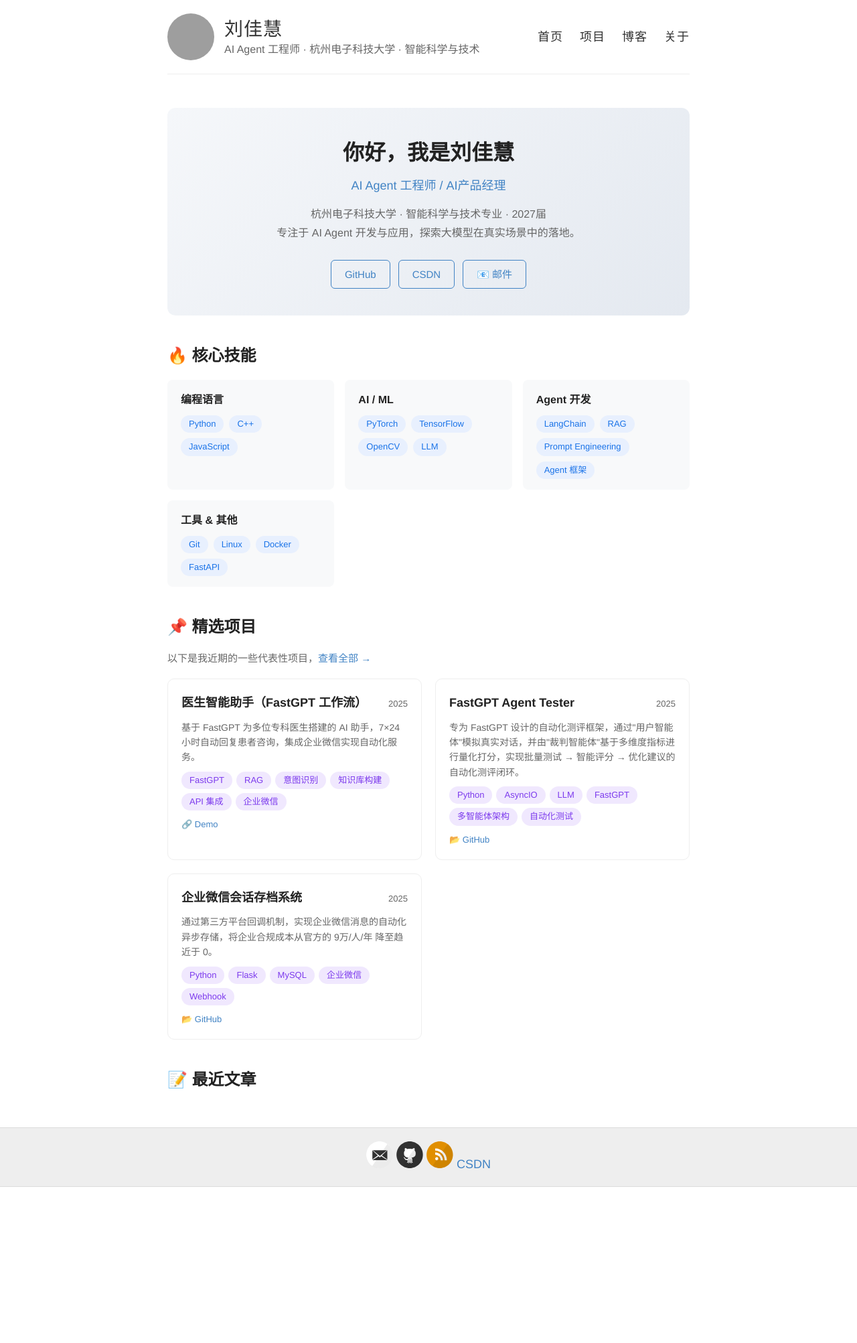
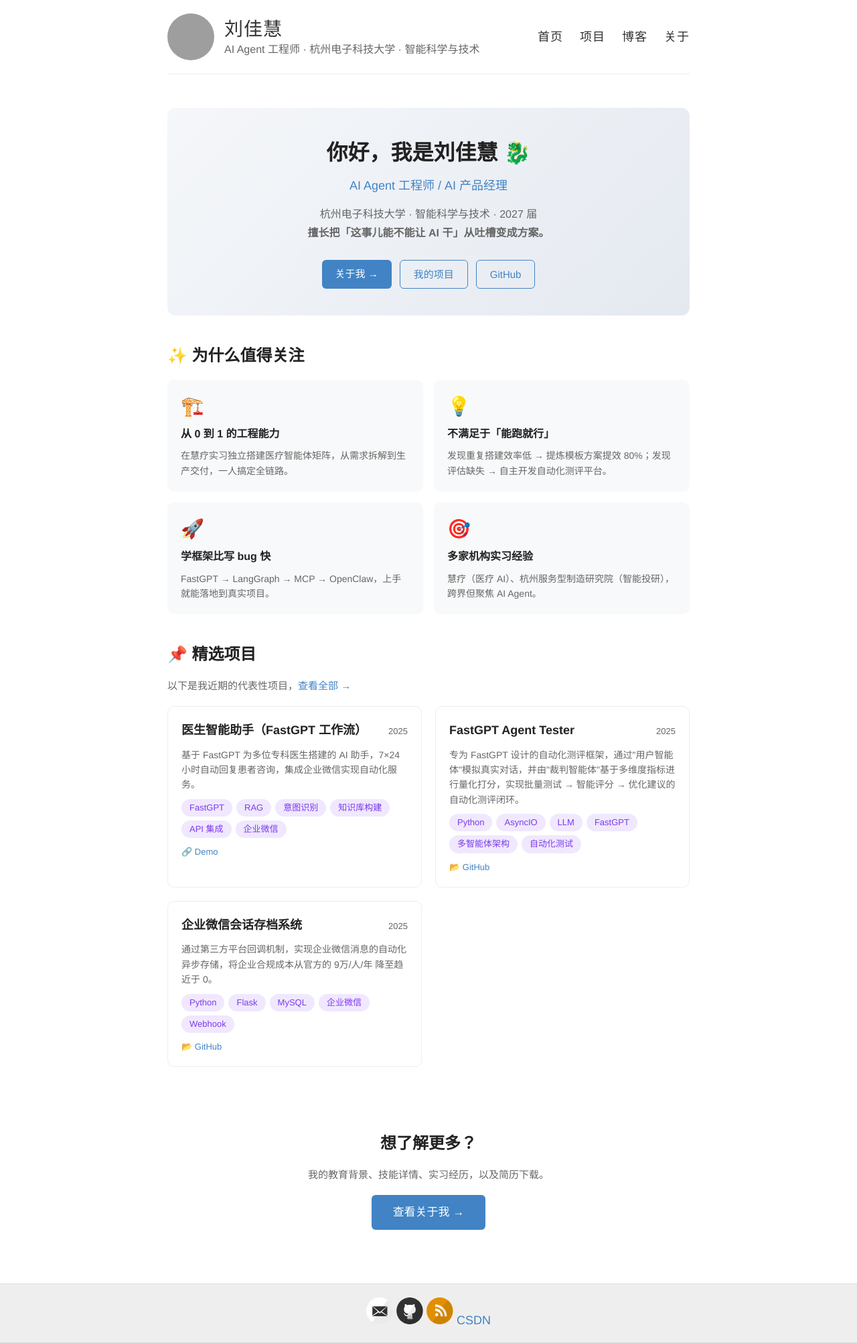
Before and after one commit to G-LJH/G-LJH.github.io, a Jekyll site: the page built from index.html, in a window 1280 px wide. Shown: the whole page at 67% size. Built offline with Jekyll 4.4.1, drawn with Linux system fonts in a browser that asks for light colours; before the commit the page ends 1772 px from its top, so only the background shows below that; grey boxes are pictures that could not be loaded.

Commit message:
修改主页

```diff
--- a/index.html
+++ b/index.html
@@ -5,64 +5,49 @@
 
 <div class="hero">
   <div class="hero-content">
-    <h1>你好，我是刘佳慧 </h1>
-    <p class="hero-subtitle">AI Agent 工程师 / AI产品经理</p>
+    <h1>你好，我是刘佳慧 🐉</h1>
+    <p class="hero-subtitle">AI Agent 工程师 / AI 产品经理</p>
     <p class="hero-desc">
-      杭州电子科技大学 · 智能科学与技术专业 · 2027届<br>
-      专注于 AI Agent 开发与应用，探索大模型在真实场景中的落地。
+      杭州电子科技大学 · 智能科学与技术 · 2027 届<br>
+      <strong>擅长把「这事儿能不能让 AI 干」从吐槽变成方案。</strong>
     </p>
     <div class="hero-links">
+      <a href="{{ site.baseurl }}/about/" class="btn btn-primary">关于我 →</a>
+      <a href="{{ site.baseurl }}/projects/" class="btn btn-outline">我的项目</a>
       <a href="https://github.com/G-LJH" class="btn btn-outline" target="_blank">GitHub</a>
-      <a href="https://blog.csdn.net/qw1233w" class="btn btn-outline" target="_blank">CSDN</a>
-      <a href="mailto:18045034451@189.cn" class="btn btn-outline">📧 邮件</a>
     </div>
   </div>
 </div>
 
 <section class="section">
-  <h2>🔥 核心技能</h2>
-  <div class="skills-grid">
-    <div class="skill-category">
-      <h3>编程语言</h3>
-      <div class="tags">
-        <span class="tag">Python</span>
-        <span class="tag">C++</span>
-        <span class="tag">JavaScript</span>
-      </div>
+  <h2>✨ 为什么值得关注</h2>
+  <div class="highlights-grid">
+    <div class="highlight-card">
+      <div class="highlight-icon">🏗️</div>
+      <h3>从 0 到 1 的工程能力</h3>
+      <p>在慧疗实习独立搭建医疗智能体矩阵，从需求拆解到生产交付，一人搞定全链路。</p>
     </div>
-    <div class="skill-category">
-      <h3>AI / ML</h3>
-      <div class="tags">
-        <span class="tag">PyTorch</span>
-        <span class="tag">TensorFlow</span>
-        <span class="tag">OpenCV</span>
-        <span class="tag">LLM</span>
-      </div>
+    <div class="highlight-card">
+      <div class="highlight-icon">💡</div>
+      <h3>不满足于「能跑就行」</h3>
+      <p>发现重复搭建效率低 → 提炼模板方案提效 80%；发现评估缺失 → 自主开发自动化测评平台。</p>
     </div>
-    <div class="skill-category">
-      <h3>Agent 开发</h3>
-      <div class="tags">
-        <span class="tag">LangChain</span>
-        <span class="tag">RAG</span>
-        <span class="tag">Prompt Engineering</span>
-        <span class="tag">Agent 框架</span>
-      </div>
+    <div class="highlight-card">
+      <div class="highlight-icon">🚀</div>
+      <h3>学框架比写 bug 快</h3>
+      <p>FastGPT → LangGraph → MCP → OpenClaw，上手就能落地到真实项目。</p>
     </div>
-    <div class="skill-category">
-      <h3>工具 & 其他</h3>
-      <div class="tags">
-        <span class="tag">Git</span>
-        <span class="tag">Linux</span>
-        <span class="tag">Docker</span>
-        <span class="tag">FastAPI</span>
-      </div>
+    <div class="highlight-card">
+      <div class="highlight-icon">🎯</div>
+      <h3>多家机构实习经验</h3>
+      <p>慧疗（医疗 AI）、杭州服务型制造研究院（智能投研），跨界但聚焦 AI Agent。</p>
     </div>
   </div>
 </section>
 
 <section class="section">
   <h2>📌 精选项目</h2>
-  <p class="section-desc">以下是我近期的一些代表性项目，<a href="{{ site.baseurl }}/projects/">查看全部 →</a></p>
+  <p class="section-desc">以下是我近期的代表性项目，<a href="{{ site.baseurl }}/projects/">查看全部 →</a></p>
 
   <div class="projects-grid">
     {% assign featured = site.data.projects | where: "featured", true | sort: "order" %}
@@ -94,17 +79,8 @@
   </div>
 </section>
 
-<section class="section">
-  <h2>📝 最近文章</h2>
-  <div class="posts">
-    {% for post in site.posts limit: 3 %}
-    <article class="post">
-      <h1><a href="{{ site.baseurl }}{{ post.url }}">{{ post.title }}</a></h1>
-      <div class="entry">
-        {{ post.excerpt }}
-      </div>
-      <a href="{{ site.baseurl }}{{ post.url }}" class="read-more">阅读更多 →</a>
-    </article>
-    {% endfor %}
-  </div>
+<section class="section" style="text-align: center; padding: 30px 0;">
+  <h2>想了解更多？</h2>
+  <p class="section-desc">我的教育背景、技能详情、实习经历，以及简历下载。</p>
+  <a href="{{ site.baseurl }}/about/" class="btn btn-primary btn-lg">查看关于我 →</a>
 </section>
--- a/style.scss
+++ b/style.scss
@@ -221,6 +221,21 @@
   }
 }
 
+.btn-primary {
+  background: $blue;
+  color: $white;
+
+  &:hover {
+    background: darken($blue, 10%);
+    color: $white;
+  }
+}
+
+.btn-lg {
+  padding: 14px 32px;
+  font-size: 17px;
+}
+
 //
 // Section
 //
@@ -233,6 +248,47 @@
   color: $gray;
   font-size: 15px;
   margin-bottom: 20px;
+}
+
+//
+// Highlights (首页亮点)
+//
+
+.highlights-grid {
+  display: grid;
+  grid-template-columns: repeat(auto-fit, minmax(250px, 1fr));
+  gap: 16px;
+  margin-top: 15px;
+}
+
+.highlight-card {
+  background: #f8f9fa;
+  border-radius: 10px;
+  padding: 20px;
+  transition: all 0.2s ease;
+
+  &:hover {
+    box-shadow: 0 4px 16px rgba(0, 0, 0, 0.06);
+    transform: translateY(-2px);
+  }
+
+  .highlight-icon {
+    font-size: 28px;
+    margin-bottom: 8px;
+  }
+
+  h3 {
+    font-size: 16px;
+    margin: 0 0 8px;
+    color: $darkerGray;
+  }
+
+  p {
+    font-size: 14px;
+    color: $gray;
+    line-height: 1.6;
+    margin: 0;
+  }
 }
 
 //
```
Also changed, not shown: about.md (+45 -23 lines), 2 other files.
